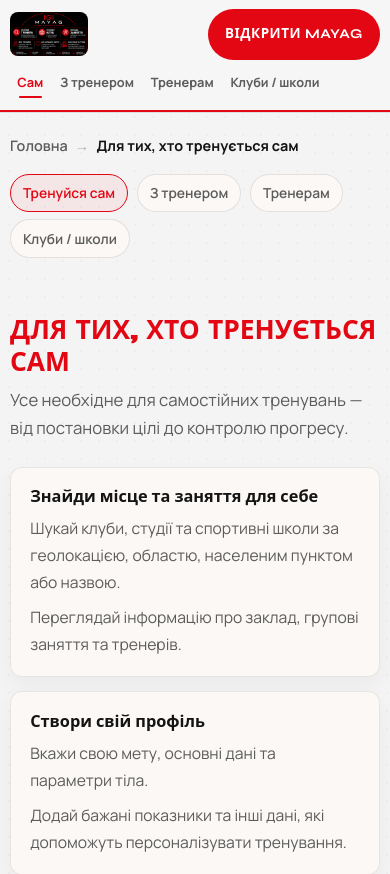
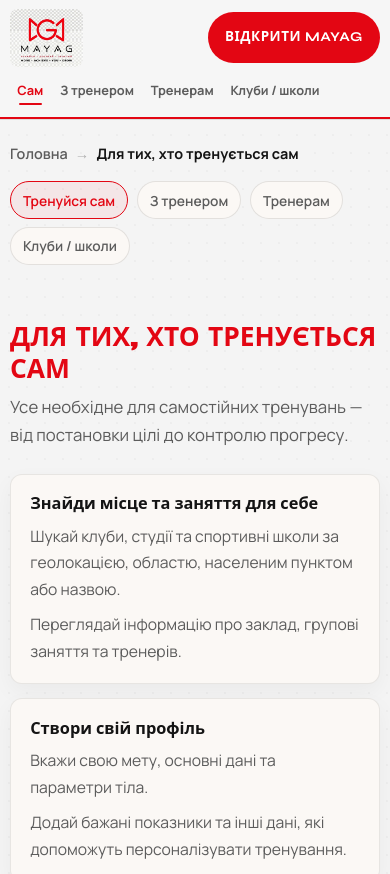
Before and after one commit to AliaGra/mayag-site, a plain HTML site: page solo.html in a window 390 px wide. Shown: the top 874 px of the page. Drawn offline with Linux system fonts and the light colour scheme.

Commit message:
Add light full logo in subpage headers; polish spacing and UI

```diff
--- a/css/styles.css
+++ b/css/styles.css
@@ -14,7 +14,7 @@
   --radius-sm: 12px;
   --content: 1080px;
   --narrow: 680px;
-  --header-h: 72px;
+  --header-h: 84px;
   --font-display: "Syne", system-ui, sans-serif;
   --font-body: "Manrope", system-ui, sans-serif;
   --focus: 0 0 0 3px rgba(227, 6, 19, 0.35);
@@ -126,6 +126,11 @@ ul {
   flex-shrink: 0;
   border-radius: 8px;
   transition: filter 0.2s ease, opacity 0.2s ease;
+}
+
+.brand__logo--full {
+  height: 68px;
+  max-width: min(220px, 42vw);
 }
 
 .visually-hidden {
@@ -791,6 +796,11 @@ ul {
     height: 44px;
   }
 
+  .brand__logo--full {
+    height: 58px;
+    max-width: min(180px, 48vw);
+  }
+
   .header-phone {
     display: none;
   }
@@ -842,4 +852,9 @@ ul {
   .brand__logo {
     height: 40px;
   }
+
+  .brand__logo--full {
+    height: 52px;
+    max-width: min(160px, 52vw);
+  }
 }
--- a/solo.html
+++ b/solo.html
@@ -21,13 +21,13 @@
   <link rel="preconnect" href="https://fonts.googleapis.com">
   <link rel="preconnect" href="https://fonts.gstatic.com" crossorigin>
   <link href="https://fonts.googleapis.com/css2?family=Manrope:wght@400;500;600;700&family=Syne:wght@700;800&display=swap" rel="stylesheet">
-  <link rel="stylesheet" href="css/styles.css?v=20260812f">
+  <link rel="stylesheet" href="css/styles.css?v=20260812g">
 </head>
 <body>
   <header class="site-header">
     <div class="container site-header__inner">
       <a class="brand" href="index.html" aria-label="MAYAG — на головну">
-        <img class="brand__logo" src="assets/logo-mayag.png" width="120" height="96" alt="MAYAG">
+        <img class="brand__logo brand__logo--full" src="assets/logo-mayag-light.png" width="220" height="160" alt="MAYAG — Рухайся • Досягай • Зростай">
       </a>
       <nav class="site-nav" aria-label="Основна навігація">
         <a class="is-active" href="solo.html" aria-current="page">Сам</a>
```
Also changed, not shown: clubs.html (+2 -2 lines), coaches.html (+2 -2 lines), index.html (+1 -1 lines), with-coach.html (+2 -2 lines), assets/logo-mayag-light.png (added).
